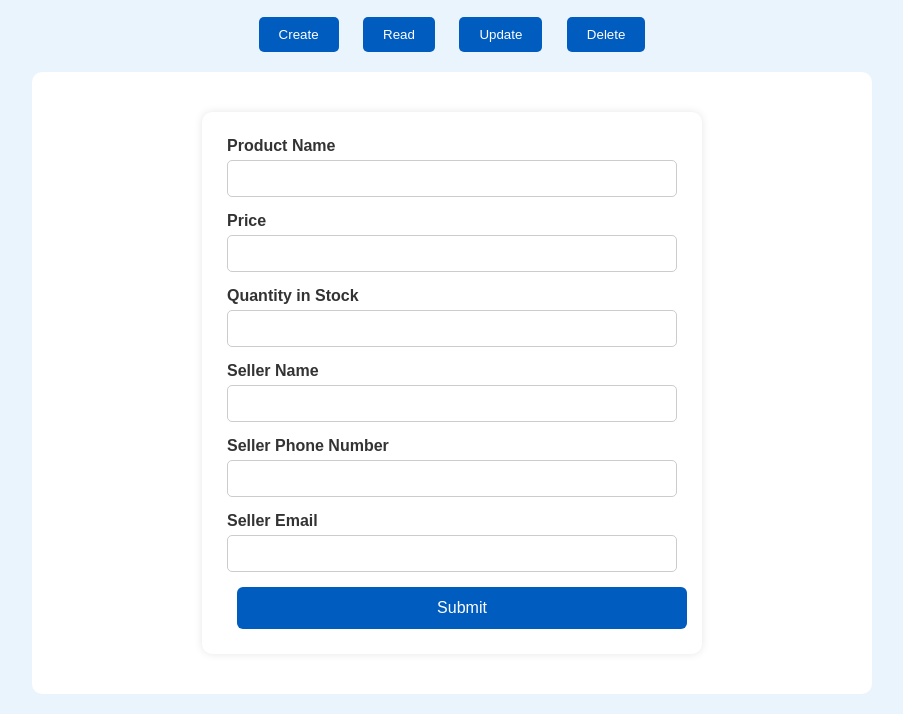
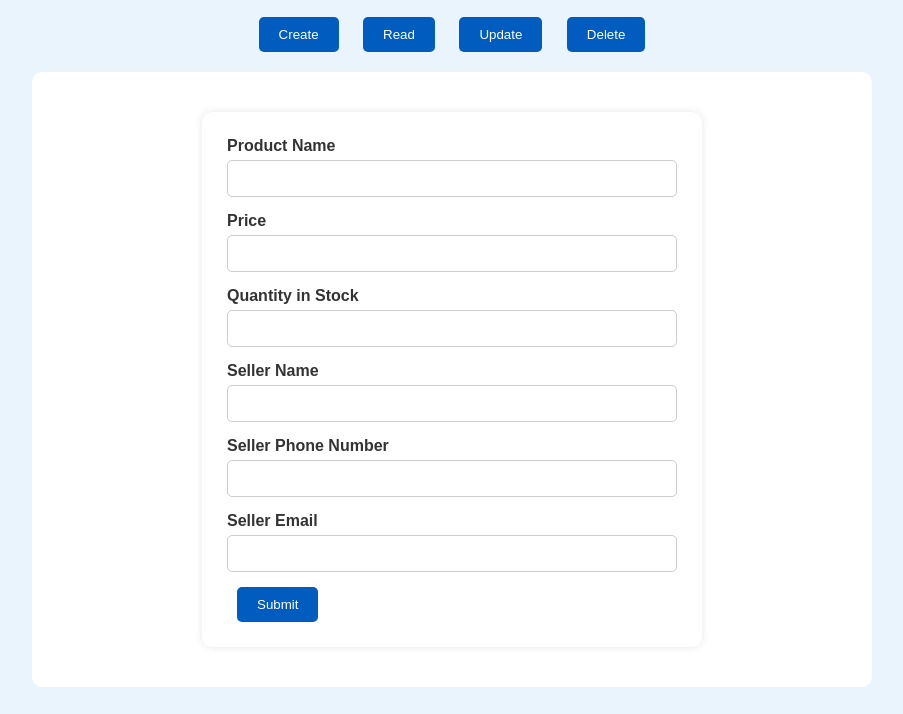
Before and after one commit to sesha10052000/WalmartInventory, a plain HTML site: page createItem.html in a window 1280 px wide. Shown: the part 92-806 px from the top of the page, without its empty margins (188-1091 px from the left). Drawn offline with Linux system fonts and the light colour scheme.

Commit message:
create commit10

```diff
--- a/createItem.css
+++ b/createItem.css
@@ -26,24 +26,3 @@ input {
   border-radius: 5px;
   border: 1px solid #ccc;
 }
-
-button[type="submit"] {
-  background-color: #005cbf;
-  color: white;
-  border: none;
-  padding: 12px;
-  width: 100%;
-  font-size: 16px;
-  border-radius: 6px;
-  cursor: pointer;
-}
-
-button[type="submit"]:hover {
-  background-color: #004799;
-}
-
-#message {
-  text-align: center;
-  font-weight: bold;
-  margin-top: 10px;
-}
```
